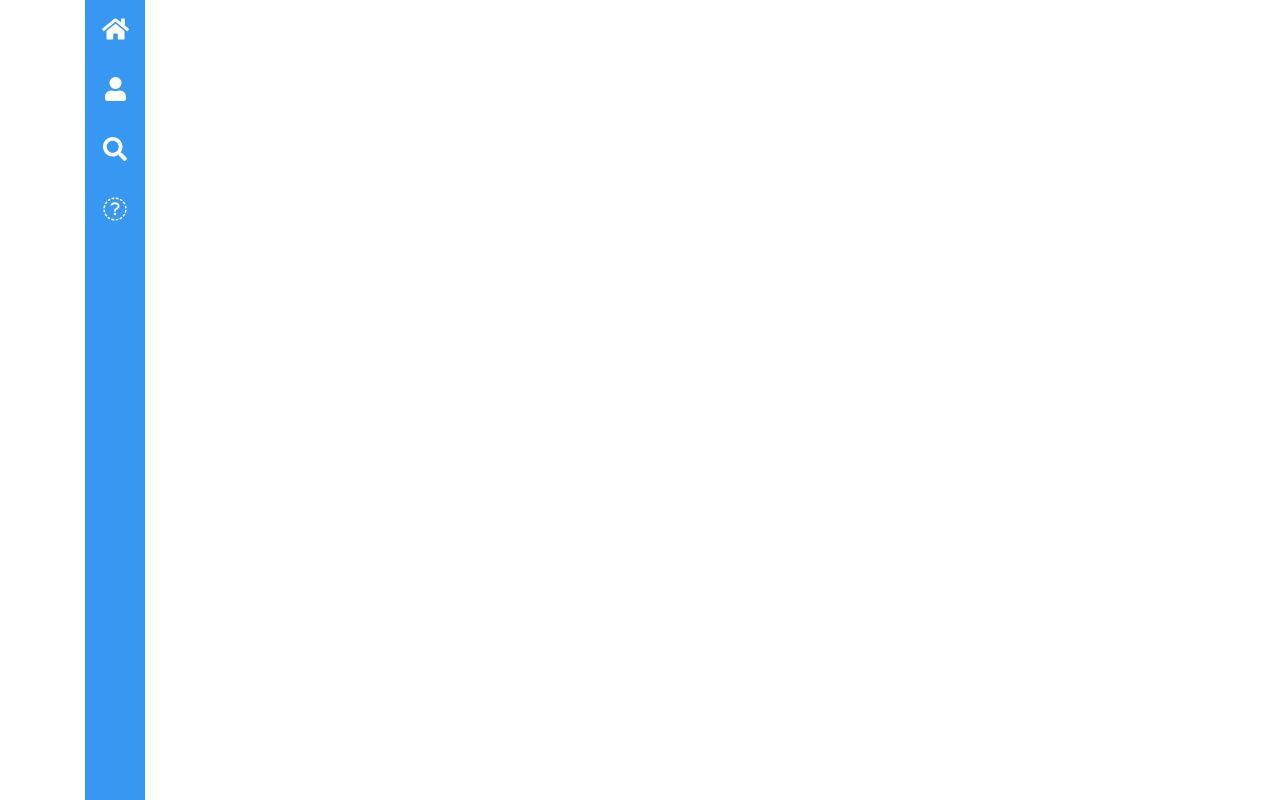
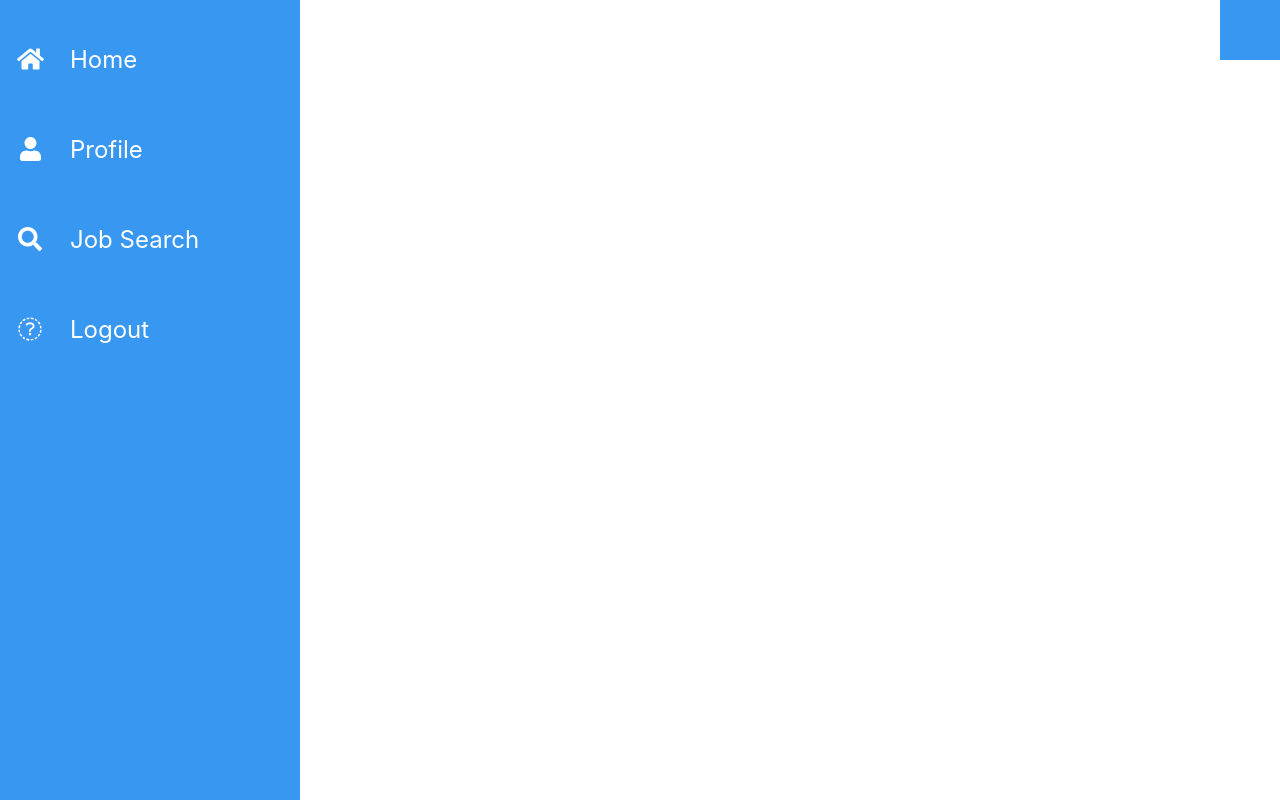
Before and after one commit to alanblee/gh-jobs, a React (Create React App) app: page /dashboard in a window 1280 px wide. Built offline with nearby package versions, Linux system fonts and the light colour scheme; a web font is replaced by a local one.

Commit message:
adding toggle nav btn

```diff
--- a/src/components/dashboard/navList.jsx
+++ b/src/components/dashboard/navList.jsx
@@ -3,6 +3,7 @@ import { Link } from "react-router-dom";
 
 const NavList = () => {
   return (
+    <>
       <div className="navigation">
         <ul>
           <li>
@@ -39,6 +40,8 @@ const NavList = () => {
           </li>
         </ul>
       </div>
+      <div className="toggle"></div>
+    </>
   );
 };
 
--- a/src/sass/dashboardNav.scss
+++ b/src/sass/dashboardNav.scss
@@ -1,5 +1,9 @@
 .navigation {
-  position: fixed;
+  position: absolute;
+  top: 0;
+  left: 0;
+
+  // position: fixed;
   width: 6rem;
   height: 100%;
   background-color: #3897f0;
@@ -20,6 +24,7 @@
       position: relative;
       width: 100%;
       list-style: none;
+      margin: 3rem 0;
 
       &:hover {
         background: #ea1d63;
@@ -57,3 +62,28 @@
     }
   }
 }
+
+.toggle {
+  position: absolute;
+  top: 0;
+  right: 0;
+  width: 6rem;
+  height: 6rem;
+  background: #3897f0;
+  cursor: pointer;
+
+  &:hover {
+    background: #ea1d63;
+  }
+
+  &::before {
+    content: "\f0c9";
+    font-family: fontAwesome;
+    position: absolute;
+    width: 100%;
+    line-height: 6rem;
+    text-align: center;
+    font-size: 2.4rem;
+    color: #fff;
+  }
+}
```
Lines whose indentation alone changed are shown as unchanged.
